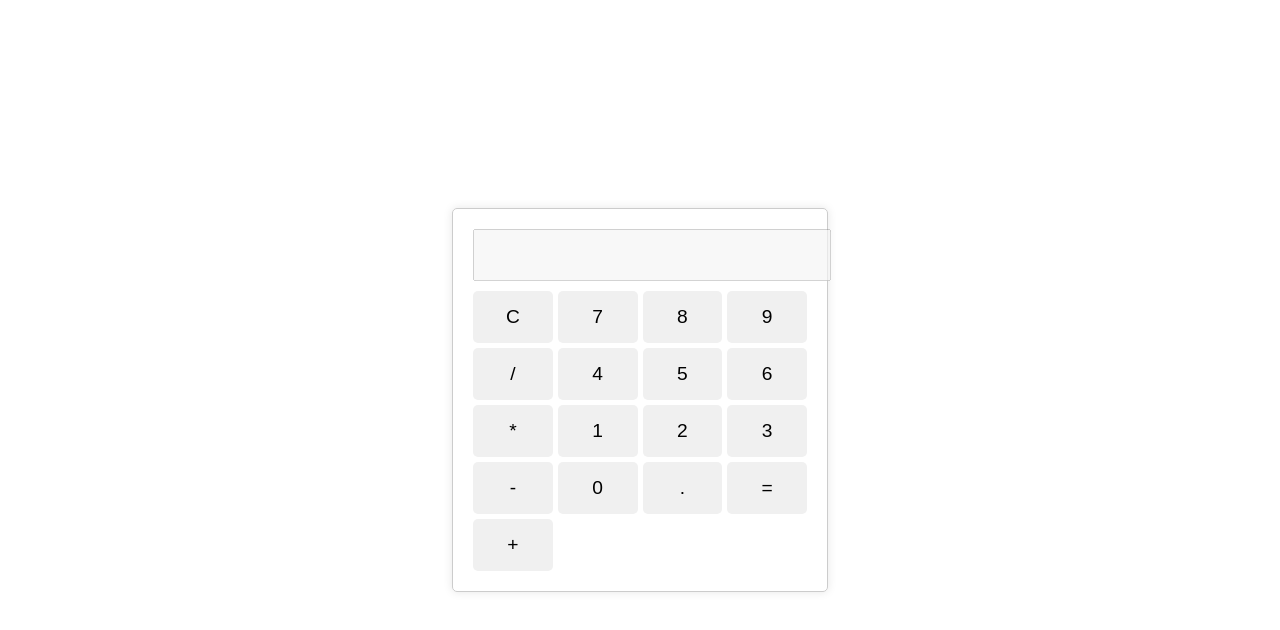
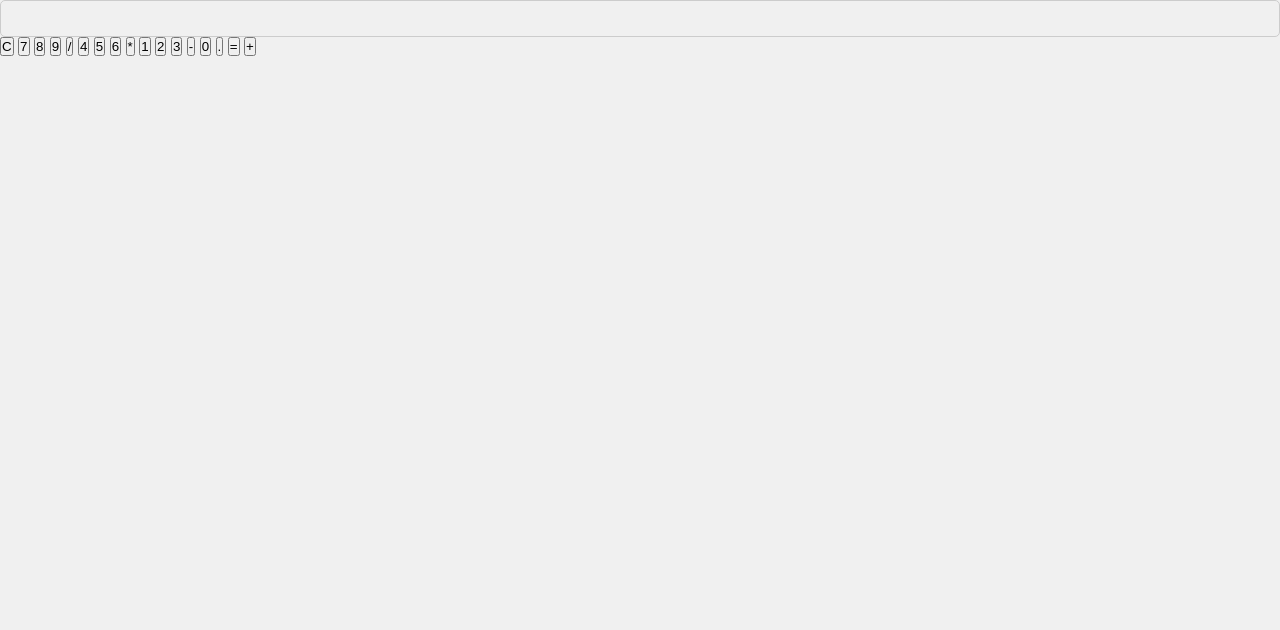
Before and after one commit to Madhackear/professional-calculator, a plain HTML site: page index.html in a window 1280 px wide. Drawn offline with Linux system fonts and the light colour scheme.

Commit message:
styles.css

```diff
--- a/styles.css
+++ b/styles.css
@@ -1,42 +1,82 @@
+/* Resetting default browser styles */
+* {
+  margin: 0;
+  padding: 0;
+  box-sizing: border-box;
+}
+
+/* Basic styling for the body */
 body {
   font-family: Arial, sans-serif;
-  display: flex;
-  justify-content: center;
-  align-items: center;
-  height: 100vh;
-  margin: 0;
+  background-color: #f0f0f0;
+  color: #333;
 }
 
-.calculator {
-  border: 1px solid #ccc;
-  border-radius: 5px;
+/* Header styles */
+header {
+  background-color: #444;
+  color: #fff;
   padding: 20px;
-  box-shadow: 0 0 10px rgba(0, 0, 0, 0.1);
+  text-align: center;
 }
 
-.display {
-  width: 100%;
-  margin-bottom: 10px;
-  padding: 10px;
-  font-size: 1.5em;
+/* Main content container */
+.container {
+  width: 80%;
+  margin: 0 auto;
+  padding: 20px;
 }
 
-.keys {
-  display: grid;
-  grid-template-columns: repeat(4, 1fr);
-  gap: 5px;
+/* Simple button styles */
+.button {
+  display: inline-block;
+  padding: 10px 20px;
+  background-color: #007bff;
+  color: #fff;
+  text-decoration: none;
+  border-radius: 5px;
+  border: none;
+  cursor: pointer;
+  transition: background-color 0.3s ease;
 }
 
-button {
-  padding: 15px;
-  font-size: 1.2em;
+.button:hover {
+  background-color: #0056b3;
+}
+
+/* Basic form styles */
+.form-group {
+  margin-bottom: 15px;
+}
+
+label {
+  display: block;
+  margin-bottom: 5px;
+  font-weight: bold;
+}
+
+input[type="text"],
+input[type="email"],
+input[type="password"],
+textarea,
+select {
+  width: 100%;
+  padding: 10px;
+  border-radius: 5px;
+  border: 1px solid #ccc;
+  outline: none;
+}
+
+input[type="submit"] {
+  padding: 10px 20px;
+  background-color: #28a745;
+  color: #fff;
   border: none;
   border-radius: 5px;
   cursor: pointer;
-  background-color: #f0f0f0;
   transition: background-color 0.3s ease;
 }
 
-button:hover {
-  background-color: #ccc;
+input[type="submit"]:hover {
+  background-color: #218838;
 }
```
